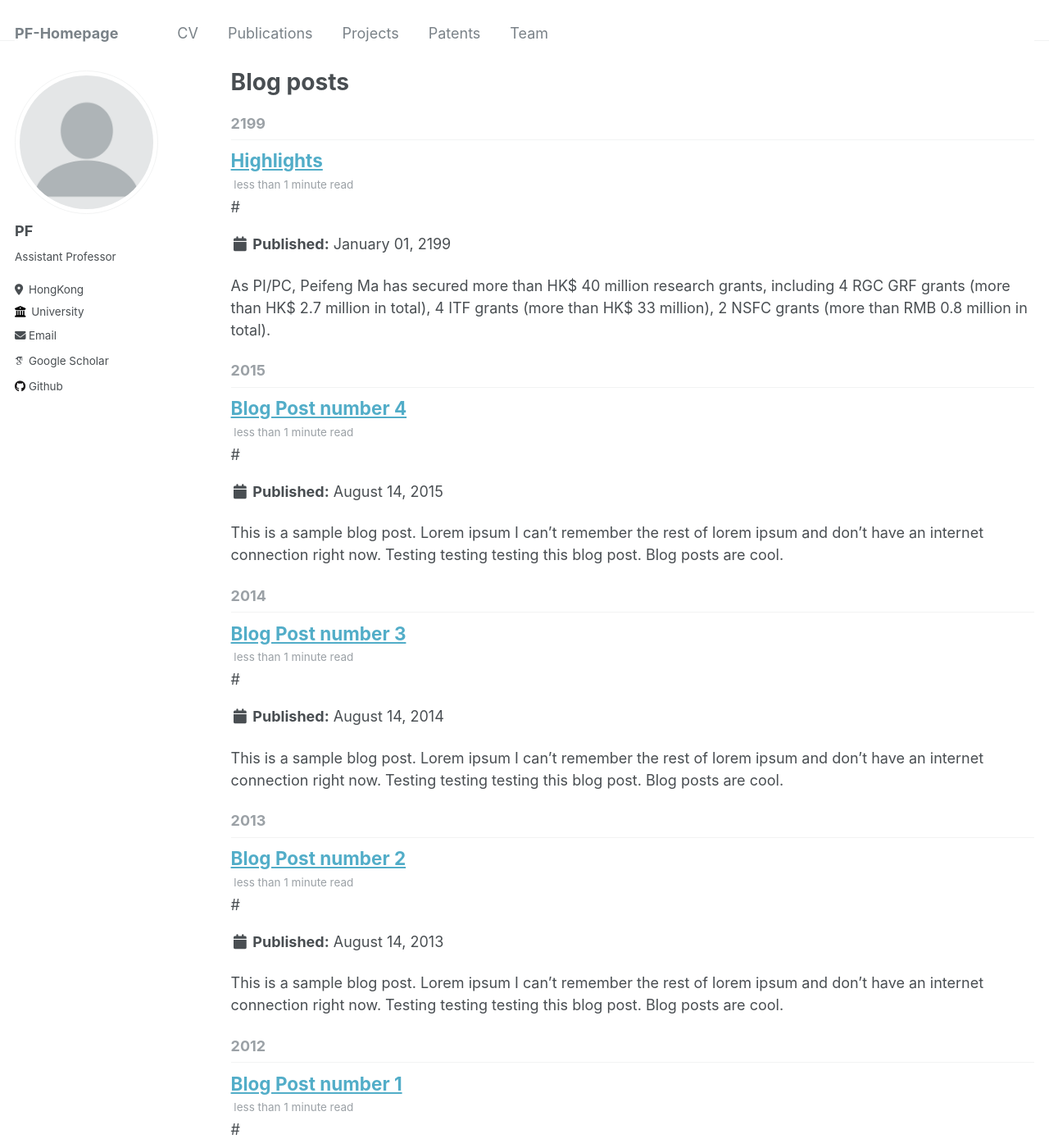
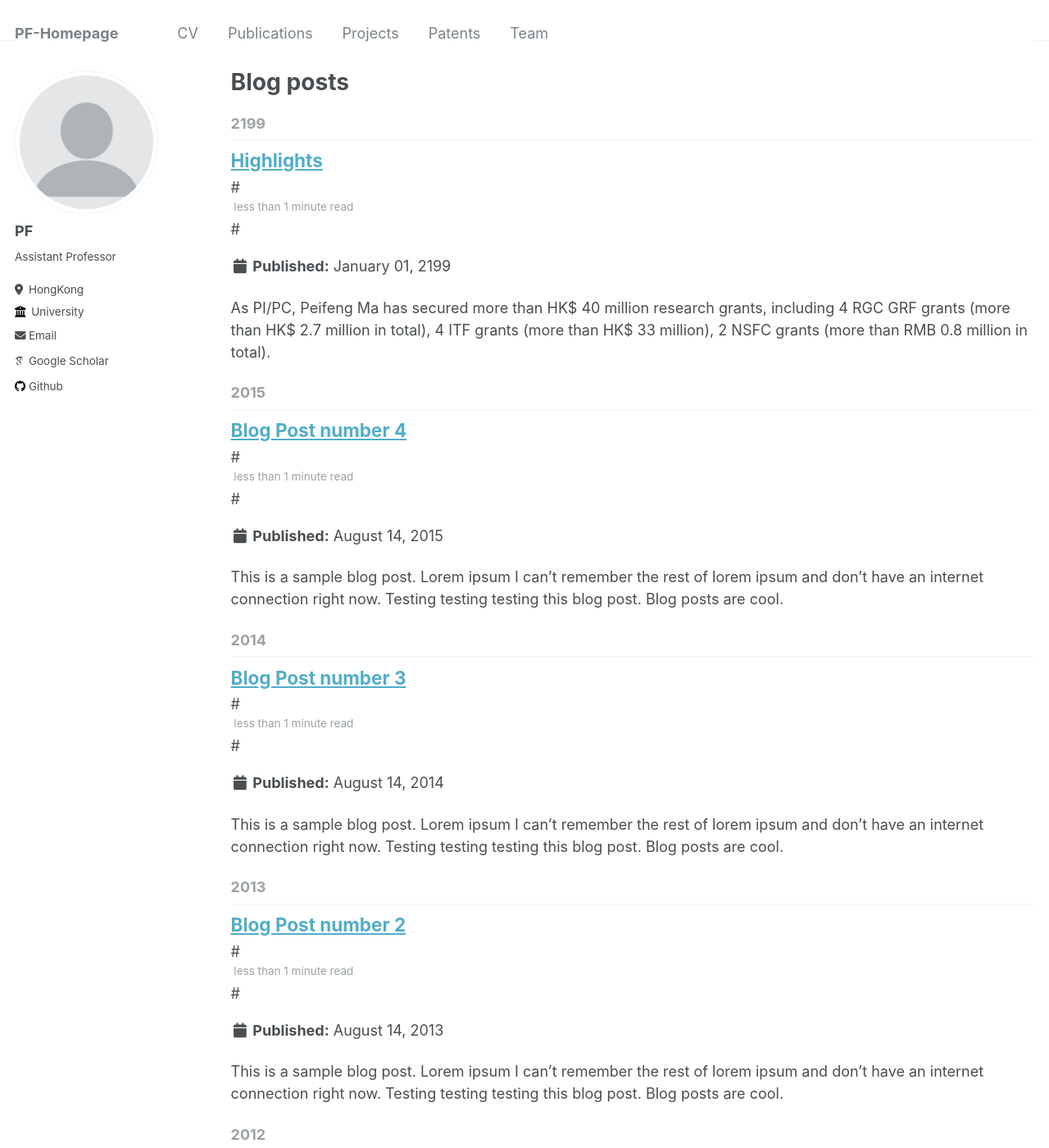
Before and after one commit to pfMA03/peifengMa, a Jekyll site: the page built from _pages/year-archive.html, in a window 1280 px wide and 1400 px high. Shown: the whole window at 82% size. Built offline with Jekyll 4.4.1, drawn with Linux system fonts in a browser that asks for light colours; some web fonts are replaced.

Commit message:
Update archive-single.html

```diff
--- a/_includes/archive-single.html
+++ b/_includes/archive-single.html
@@ -35,7 +35,7 @@
     </h2>
 
     {% if post.read_time %}
-      <p class="page__meta"><i class="fa fa-clock-o" aria-hidden="true"></i> {% include read-time.html %}</p>
+      #<p class="page__meta"><i class="fa fa-clock-o" aria-hidden="true"></i> {% include read-time.html %}</p>
     {% endif %}
 
         {% if post.collection == 'teaching' %}
```
